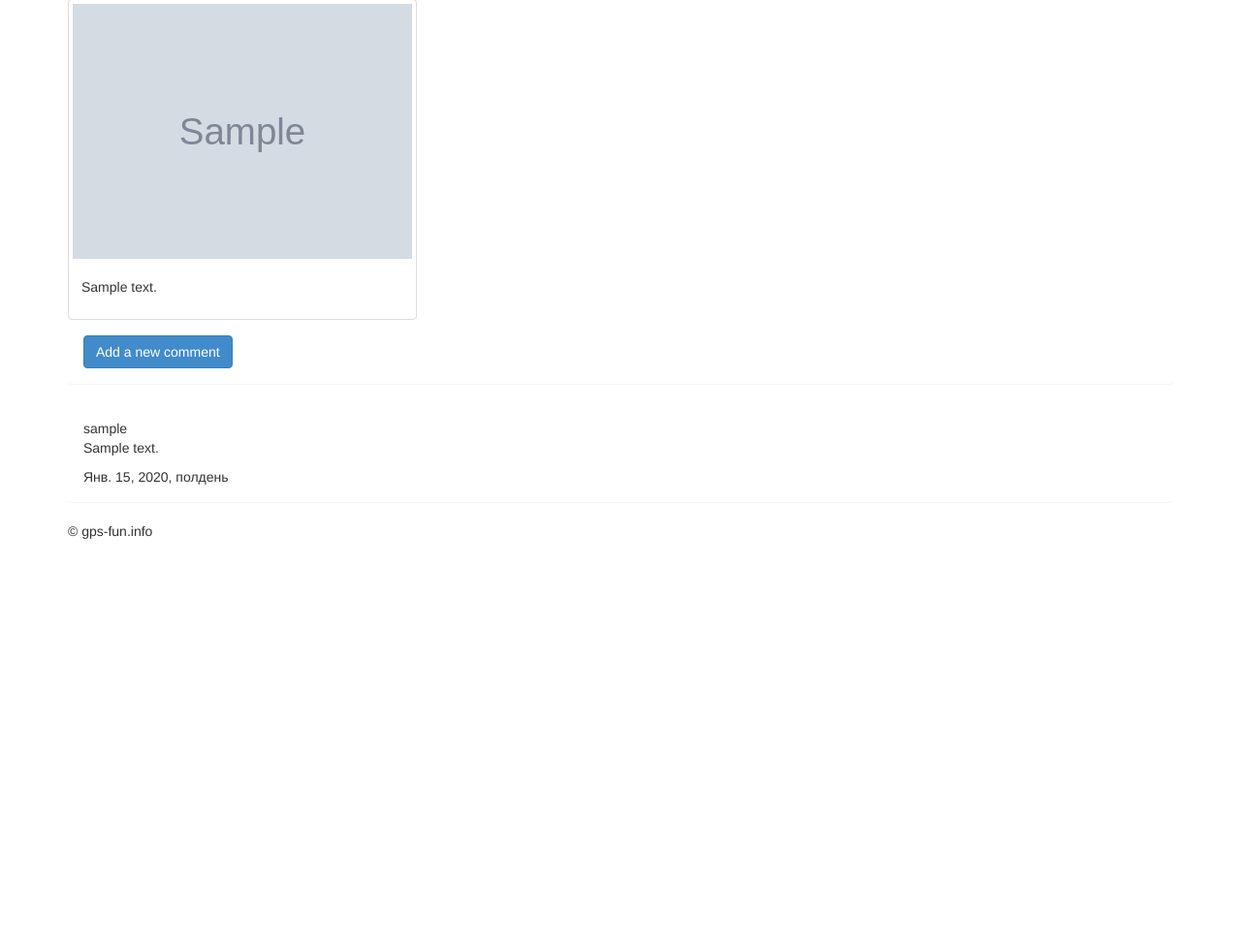
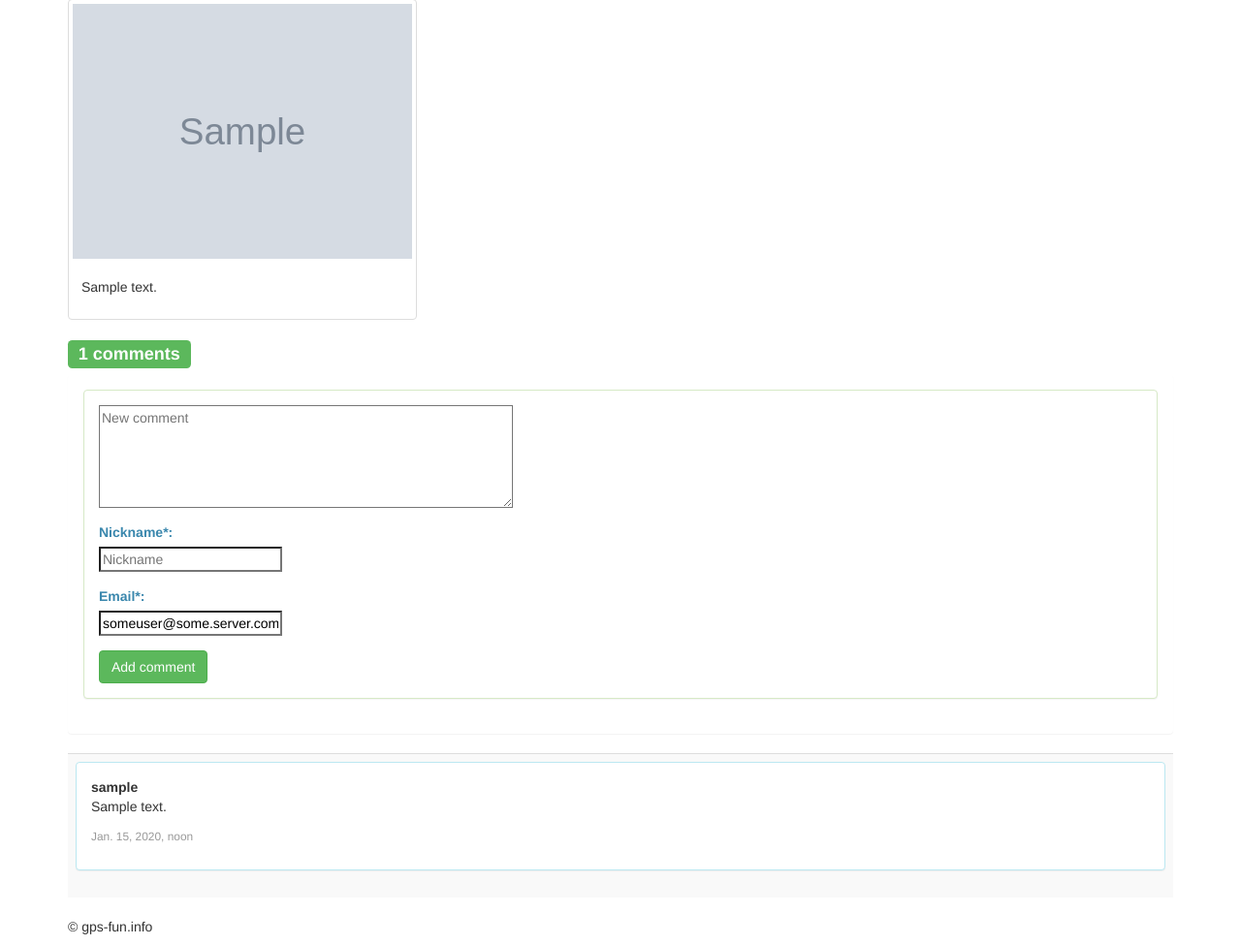
Before and after one commit to kostin-aleks/mountain-routes, a Django app: a page that uses routes/templates/Routes/peak.html in a window 1280 px wide. Shown: the part 1391-2367 px from the top of the page at 97% size. Before the commit the page ends 1947 px from the top, so only its background shows below. Run offline with Django 3.2, Linux system fonts and the light colour scheme; tables that the repository leaves empty hold one stand-in row (values such as "Sample post"); grey boxes marked "Sample" are stand-in pictures; some libraries are stand-ins or nearby versions.

Commit message:
add new comment

```diff
--- a/routes/mountains/forms.py
+++ b/routes/mountains/forms.py
@@ -278,6 +278,48 @@
         return slug
 
 
+class PeakUserCommentForm(forms.Form):
+    """ Form for New User Comment """
+    body = forms.CharField(
+        label=_('Body'),
+        required=True,
+        max_length=128,
+        widget=forms.Textarea(
+            attrs={
+                'placeholder': _('New comment'),
+                'rows': 5, 'cols': 50,
+        }), )
+
+
+class PeakCommentForm(forms.Form):
+    """ Form for New Comment """
+    body = forms.CharField(
+        label=_('Body'),
+        required=True,
+        max_length=1024,
+        widget=forms.Textarea(
+            attrs={
+                'placeholder': _('New comment'),
+                'rows': 5, 'cols': 50,
+        }), )
+
+    name = forms.CharField(
+        label=_('Nickname*'),
+        required=True,
+        max_length=128,
+        widget=forms.TextInput(
+            attrs={
+                'placeholder': _('Nickname'),
+        }), )
+
+    email = forms.EmailField(
+        label=_('Email*'),
+        required=True,
+        widget=forms.TextInput(),
+        initial='someuser@some.server.com'
+    )
+
+
 class RouteSectionForm(forms.ModelForm):
     """ Form for RouteSection """
     class Meta:
--- a/routes/mountains/urls.py
+++ b/routes/mountains/urls.py
@@ -42,6 +42,7 @@
     path('update/route/<int:route_id>/section/<int:section_id>/',
          views.update_route_section, name="update-route-section"),
     path('add/peak/<slug>/photo/', views.add_peak_photo, name="add-peak-photo"),
+    path('add/peak/<slug>/comment/', views.add_peak_comment, name="add-peak-comment"),
     path('remove/peak/<slug>/photo/<int:photo_id>/',
          views.remove_peak_photo, name="remove-peak-photo"),
     path('add/ridge/<slug>/link/', views.add_ridge_link, name="add-ridge-link"),
--- a/routes/mountains/views.py
+++ b/routes/mountains/views.py
@@ -18,11 +18,11 @@
 
 from routes.mountains.models import (
     Ridge, Peak, Route, GeoPoint, RouteSection, RoutePoint, RoutePhoto,
-    PeakPhoto, RidgeInfoLink)
+    PeakPhoto, RidgeInfoLink, PeakComment)
 from routes.mountains.forms import (
     RidgeForm, PeakForm, NewPeakForm, RouteForm, RouteSectionForm, RoutePointForm,
     PeakPhotoForm, RidgeLinkForm, RoutePhotoForm, RouteNewPointForm,
-    FilterPeaksForm, FilterRoutesForm)
+    FilterPeaksForm, FilterRoutesForm, PeakUserCommentForm, PeakCommentForm)
 from routes.utils import ANY
 
 
@@ -196,6 +196,7 @@
     comments = the_peak.comments()
     paginator = Paginator(comments, per_page=20)
     comment_list = paginator.page(paginator.num_pages)
+    form_comment = PeakUserCommentForm() if request.user.is_authenticated else PeakCommentForm()
 
     return render(
         request,
@@ -204,6 +205,8 @@
             'peak': the_peak,
             'photos': divide_into_groups_of_three(the_peak.photos()),
             'comments': comment_list,
+            'form_comment': form_comment,
+            'comments_count': comments.count(),
             'can_be_edited': the_peak.can_be_edited(request.user),
             'can_be_removed': the_peak.can_be_removed()})
 
@@ -724,6 +727,94 @@
 
 
 @login_required
+def add_peak_route(request, slug):
+    """
+    add a new route to the peak
+    """
+    user = request.user
+    the_peak = get_object_or_404(Peak, slug=slug)
+    if not (user.is_superuser or \
+            (user.climber.is_editor and the_peak.editor == user)):
+        raise PermissionDenied()
+
+    if request.method == 'POST':
+        form = RouteForm(request.POST)
+
+        if form.is_valid():
+            data = form.cleaned_data
+            Route.objects.create(
+                peak=the_peak,
+                slug=data['slug'],
+                name=data['name'],
+                description=data['description'],
+                short_description=data['short_description'],
+                length=data['length'],
+                difficulty=data['difficulty'],
+                max_difficulty=data['max_difficulty'],
+                author=data['author'],
+                year=data['year'],
+                height_difference=data['height_difference'],
+                start_height=data['start_height'],
+                descent=data['descent'],
+                editor=user,
+                ready=data['ready'],
+            )
+            return HttpResponseRedirect(reverse('peak', args=[the_peak.slug]))
+    else:
+        form = RouteForm()
+
+    args = {
+        'form': form,
+        'peak': the_peak,
+    }
+
+    return render(
+        request, 'Routes/add_peak_route.html', args)
+
+
+def add_peak_comment(request, slug):
+    """
+    add a new peak comment
+    """
+    user = request.user
+    form_class = PeakUserCommentForm if user.is_authenticated else PeakCommentForm
+    the_peak = get_object_or_404(Peak, slug=slug)
+
+    if request.method == 'POST':
+        form = form_class(request.POST)
+
+        if form.is_valid():
+            data = form.cleaned_data
+            peak_comment = PeakComment.objects.create(
+                peak=the_peak,
+                body=data['body'],
+            )
+            if user.is_authenticated:
+                peak_comment.author = request.user
+            else:
+                peak_comment.nickname = data['name']
+                peak_comment.email = data['email']
+            peak_comment.save()
+
+    else:
+        form = form_class()
+
+    args = {}
+    args['peak'] = the_peak
+    args['form_comment'] = form
+
+    comments = the_peak.comments()
+    paginator = Paginator(comments, per_page=20)
+    comment_list = paginator.page(paginator.num_pages)
+    args['comments'] = comment_list
+    args['comments_count'] = comments.count()
+
+    return render(
+                request, 'Routes/peak_comments.html',
+                args)
+
+
+@login_required
 def add_route_photo(request, route_id):
     """
     add a new route photo
--- /dev/null
+++ b/routes/templates/Routes/form-comment.html
@@ -0,0 +1,42 @@
+{% load i18n %}
+{% load static %}
+    <div class="panel panel-success">
+      <div class="panel-body">
+        <form hx-post="{% url "add-peak-comment" peak.slug %}" hx-target="#comments-page"
+            hx-swap="outerHTML">
+          {% csrf_token %}
+          <div class="form-group">
+            {{ form_comment.body }}
+            <label id="body-error" class="has-error" for="id_body">
+              {{ form_comment.body.errors }}
+            </label>
+          </div>
+
+          <div class="form-group">
+            <label for="id_name" class="text-info">
+              {{ form_comment.name.label }}:
+            </label><br>
+            {{ form_comment.name }}
+            <label id="comment-name-error" class="has-error" for="id_name">
+              {{ form_comment.name.errors }}
+            </label>
+          </div>
+
+          <div class="form-group">
+            <label for="id_email" class="text-info">
+              {{ form_comment.email.label }}:
+            </label><br>
+            {{ form_comment.email }}
+            <label id="comment-email-error" class="has-error" for="id_email">
+              {{ form_comment.email.errors }}
+            </label>
+          </div>
+
+          <div class="">
+            <button class="btn btn-success" type="submit" name="add" >
+              {% trans "Add comment" %}
+            </button>
+          </div>
+        </form>
+      </div>
+    </div>
--- a/routes/templates/Routes/peak.html
+++ b/routes/templates/Routes/peak.html
@@ -93,20 +93,8 @@
     {% endfor %}
     {% endif %}
 
-    <div class="panel">
-      <div class="panel-body">
-        <button type="button" class="btn btn-primary"
-                hx-get="{% url "peak-comments" peak.id 3 %}" hx-trigger="click"
-                  hx-target="#comments-page" hx-swap="outerHTML"
-                  >
-            {% trans "Add a new comment" %}
-        </button>
-      </div>
-    </div>
 
-    {% if comments %}
     {% include "Routes/peak_comments.html" %}
-    {% endif %}
 
     <script>
       var mymap = L.map('mapid').setView(
--- a/routes/templates/Routes/peak_comment.html
+++ b/routes/templates/Routes/peak_comment.html
@@ -1,7 +1,9 @@
-<div class="panel">
+<div class="panel panel-info">
   <div class="panel-body">
-    {{ comment_.name }}
-        <p class="">{{ comment_.body }}</p>
-    {{ comment_.created_on }}
+    <div class="">
+      <strong>{{ comment_.name }}</strong>
+      <p class="bg-info">{{ comment_.body }}</p>
+      <p class="text-muted"><small>{{ comment_.created_on }}</small></p>
+    </div>
   </div>
 </div>
--- a/routes/templates/Routes/peak_comments.html
+++ b/routes/templates/Routes/peak_comments.html
@@ -2,10 +2,31 @@
 {% load static %}
 
 
-    <div id="comments-page">
-    {% for comment_ in comments %}
-    {% include "Routes/peak_comment.html" %}
-    {% endfor %}
+  <div id="comments-page">
+
+    <h3><span class="label label-success">{{ comments_count }} {% trans "comments" %}</span></h3>
+
+    <div class="panel">
+      <div class="panel-body">
+        {% if request.user.is_authenticated %}
+        {% include "Routes/form-user-comment.html" %}
+        {% else %}
+        {% include "Routes/form-comment.html" %}
+        {% endif %}
+      </div>
+    </div>
+
+    <div class="table-responsive">
+      <table class="table table-striped">
+        {% for comment_ in comments %}
+        <tr>
+          <td>
+        {% include "Routes/peak_comment.html" %}
+          </td>
+        </tr>
+        {% endfor %}
+      </table>
+    </div>
 
     {% if comments.has_other_pages %}
       <ul class="pagination">
@@ -37,4 +58,4 @@
         {% endif %}
       </ul>
     {% endif %}
-    </div>
+  </div>
```
Also changed, not shown: routes/templates/Routes/add_peak_comment.html (added, +47 -0 lines), routes/templates/Routes/form-user-comment.html (added, +22 -0 lines).
